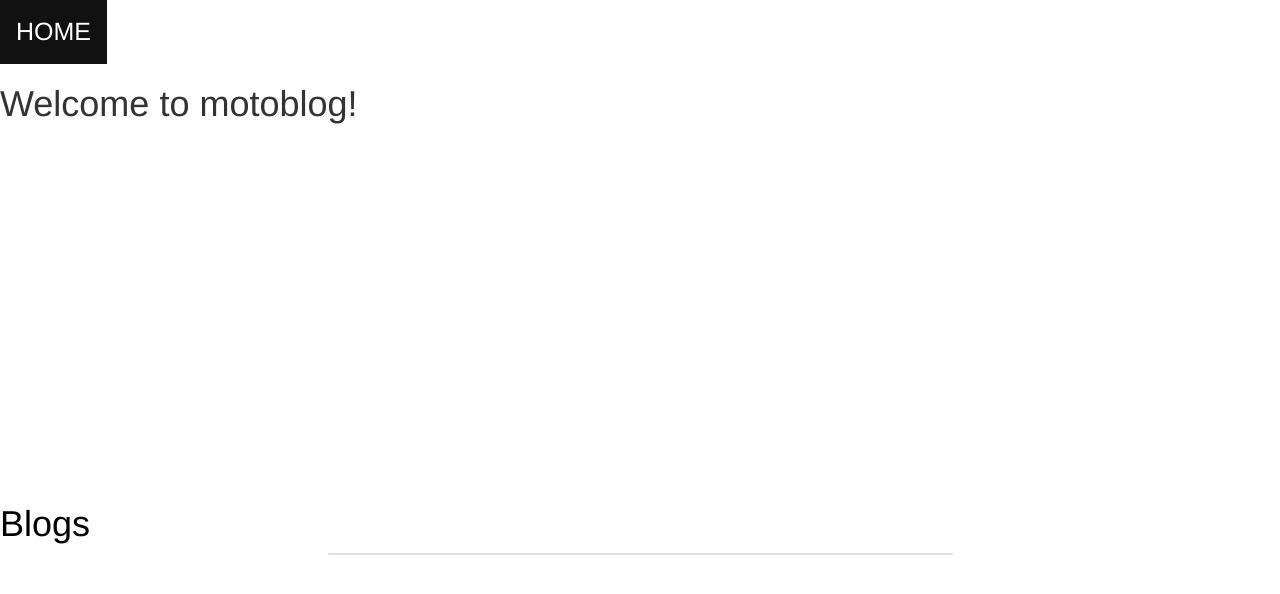
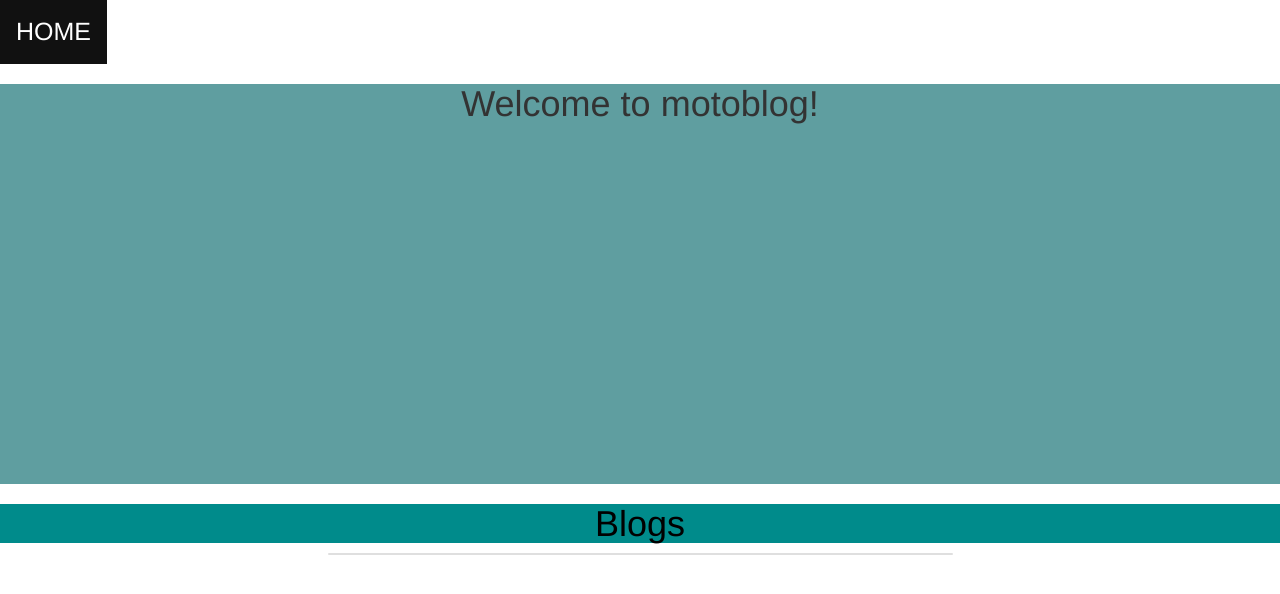
Before and after one commit to sanii-muthui/motoblog, a Flask app: template app/templates/index.html in a window 1280 px wide. Shown: the top 594 px of the page. Run offline with Flask 2, Linux system fonts and the light colour scheme; the template is opened without the code that fills it, so the values that code supplies are empty; the visitor is signed in with stand-in values (Sample User, id 1); data comes from the database, SQL or seed files in the repository; some libraries are stand-ins or nearby versions.

```diff
--- a/app/templates/index.html
+++ b/app/templates/index.html
@@ -19,14 +19,14 @@ integrity="sha384-Gn5384xqQ1aoWXA+058RXPxPg6fy4IWvTNh0E263XmFcJlSAwiGgFAW/dAiS6J
     {% endif %}
 </head>
 
-<body style="overflow-y: hidden">
+<body>
 {% block content %}
-<div class="upper-content" style="height: 50vh;">
-<h1 class="heading">Welcome to motoblog!</h1>
+<div class="upper-content" style="height: 50vh; background-color: cadetblue">
+<h1 class="heading" style="text-align: center">Welcome to motoblog!</h1>
 </div>
 
 <div class="view-blogs">
-<h1 class="heading" style="color:black">Blogs</h1>
+<h1 class="heading" style="color:black; background-color: darkcyan; text-align: center">Blogs</h1>
     <div class="row">
     <div class="col-md-3"></div>
         <div class="col-md-6">
```
